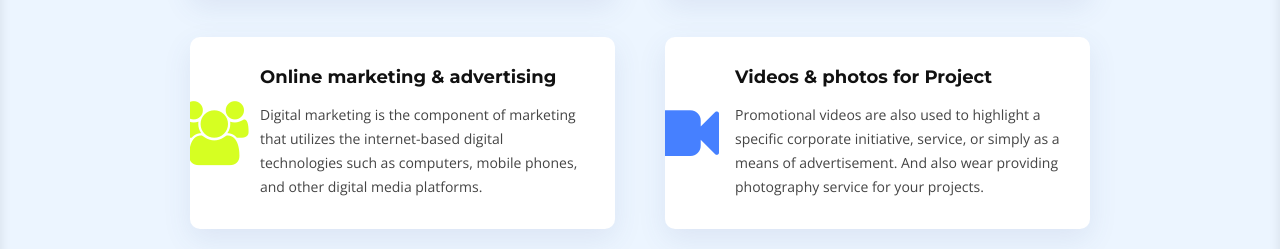
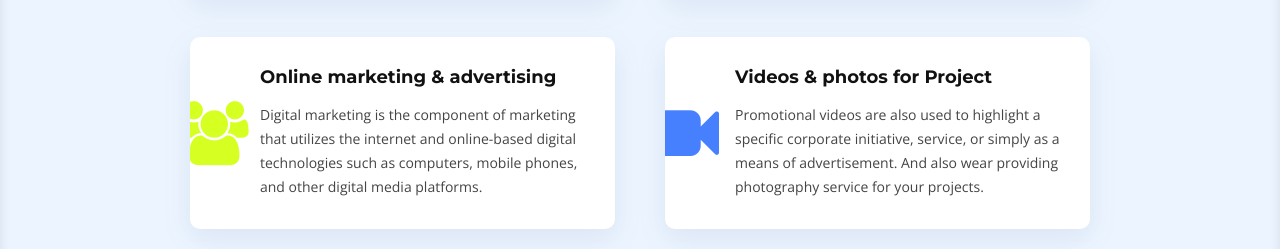
Before and after one commit to kemal8/togglex, a plain HTML site: page index.html in a window 1280 px wide. Shown: the part 1955-2204 px from the top of the page. Drawn offline with nearby package versions, Linux system fonts and the light colour scheme; files whose address does not match are found by name.

Commit message:
Add files via upload
final

```diff
--- a/index.html
+++ b/index.html
@@ -253,7 +253,7 @@
             <div class="box">
               <div class="icon"><i class="fa fa-users" style="color: #d6ff22;"></i></div>
               <h4 class="title"><a href="">Online marketing & advertising</a></h4>
-              <p class="description">Digital marketing is the component of marketing that utilizes the internet-based digital technologies such as computers, mobile phones, and other digital media platforms.
+              <p class="description">Digital marketing is the component of marketing that utilizes the internet and online-based digital technologies such as computers, mobile phones, and other digital media platforms.
               <!-- <br> -->
               <!-- <br> -->
               <!-- Trigger/Open The Modal -->
```
